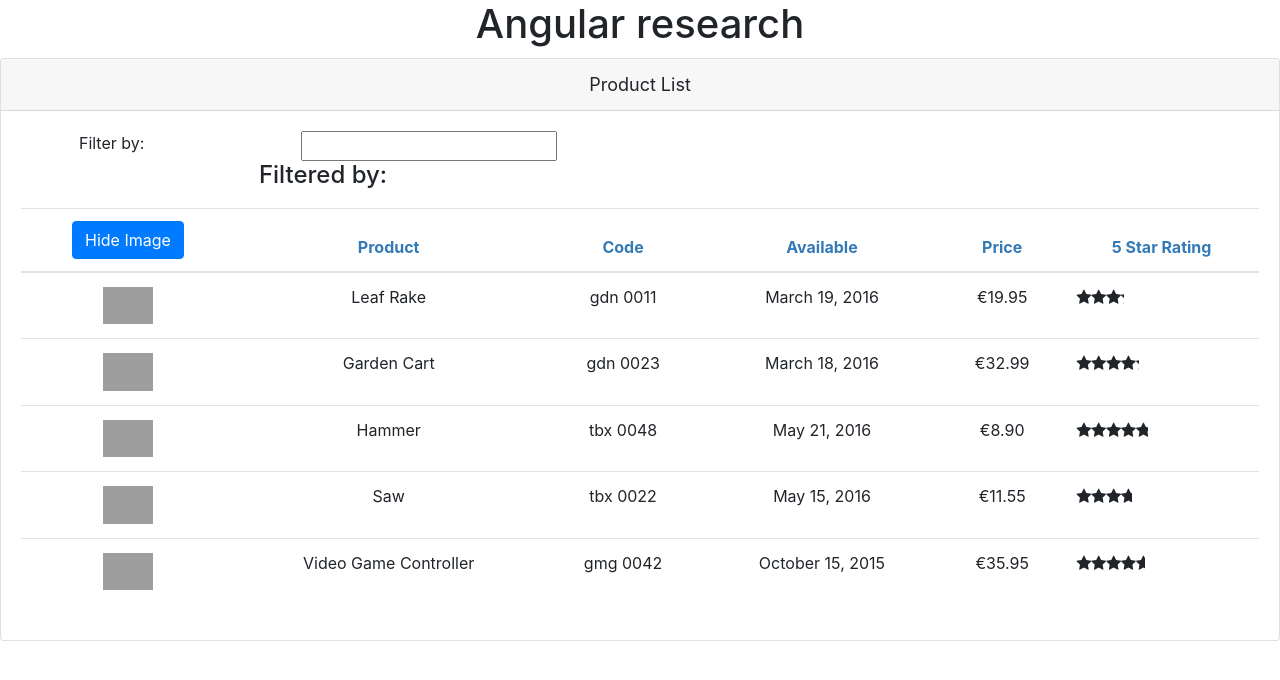
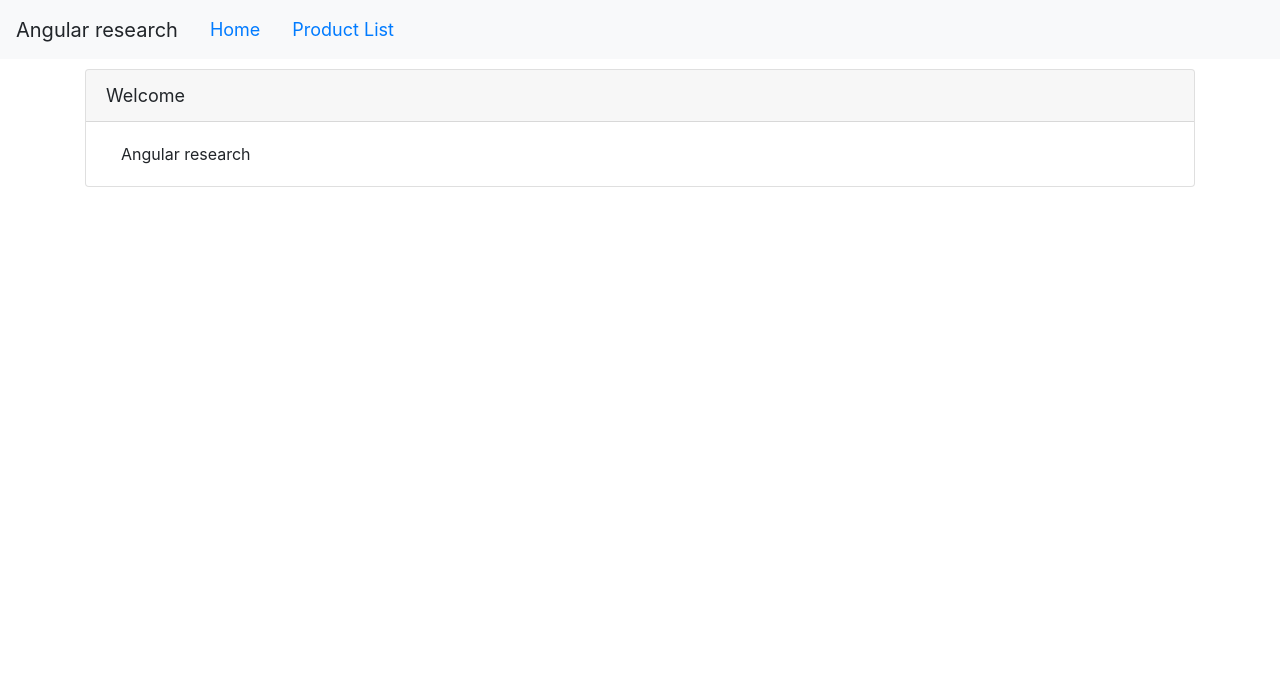
Before and after one commit to dennisvremanHAN/angular-research, an Angular app: page /#/welcome in a window 1280 px wide. Shown: the top 680 px of the page. Built offline with nearby package versions, Linux system fonts and the light colour scheme; grey boxes are pictures that could not be loaded.

Commit message:
Navigation added

```diff
--- a/src/app/app.component.html
+++ b/src/app/app.component.html
@@ -1,7 +1,14 @@
-<!--The whole content below can be removed with the new code.-->
-<div style="text-align:center">
-  <h1>
-    {{title}}
-  </h1>
-  <pm-products></pm-products>
+<nav class="navbar navbar-expand navbar-light bg-light">
+  <a class="navbar-brand">{{ pageTitle }}</a>
+  <ul class="nav-pills nav">
+    <li>
+      <a class="nav-link" [routerLink]="['/welcome']">Home</a>
+    </li>
+    <li>
+      <a class="nav-link" [routerLink]="['/products']">Product List</a>
+    </li>
+  </ul>
+</nav>
+<div class="container">
+  <router-outlet></router-outlet>
 </div>
--- a/src/app/app.component.ts
+++ b/src/app/app.component.ts
@@ -6,5 +6,5 @@ import { Component } from '@angular/core';
   styleUrls: ['./app.component.css']
 })
 export class AppComponent {
-  title = 'Angular research';
+  pageTitle = 'Angular research';
 }
--- a/src/app/home/welcome.component.html
+++ b/src/app/home/welcome.component.html
@@ -1,24 +1,10 @@
 <div class="card">
   <div class="card-header">
-    {{pageTitle}}
+    {{ pageTitle }}
   </div>
   <div class="card-body">
     <div class="container-fluid">
-      <div class="text-center">
-        <img src="./assets/images/logo.jpg"
-             class="img-responsive center-block"
-             style="max-height:300px;padding-bottom:50px" />
-      </div>
-
-      <div class="text-center">Developed by:</div>
-      <div class="text-center">
-        <h3>Deborah Kurata</h3>
-      </div>
-
-      <div class="text-center">@deborahkurata</div>
-      <div class="text-center">
-        <a href="http://www.bit.ly/DeborahKsBlog">www.bit.ly/DeborahKsBlog</a>
-      </div>
+        Angular research
     </div>
   </div>
 </div>
```
